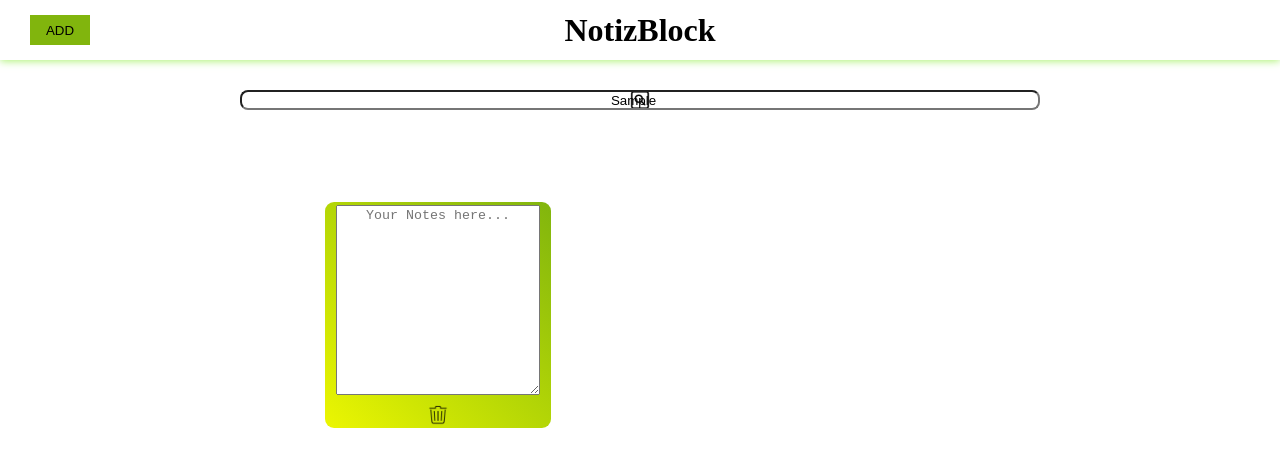
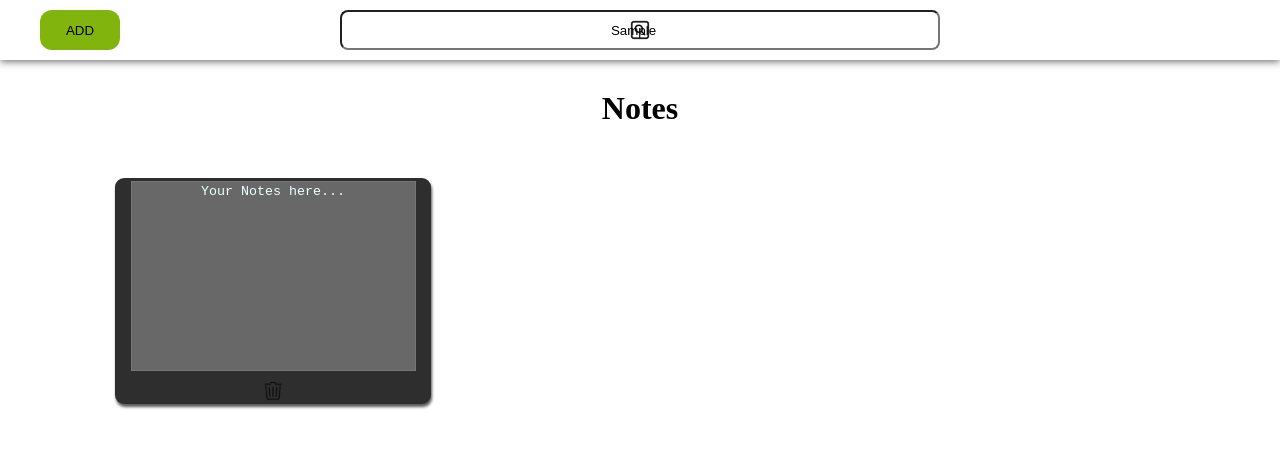
Before and after one commit to D-Aldin/Notes, a plain HTML site: page index.html in a window 1280 px wide. Both pictures are taken after typing "Sample" into the empty fields and a click on the button "ADD". Drawn offline with Linux system fonts and the light colour scheme.

Commit message:
most functions changed

```diff
--- a/css/style.css
+++ b/css/style.css
@@ -7,22 +7,16 @@ header {
     top: 0;
     left: 0;
     right: 0;
-    padding: 10px 160px;
+    padding: 10px 50px;
     max-width: 100%;
     height: 40px;
     display: flex;
     justify-content: center;
     border-bottom: 1px transparent;
-    box-shadow: 0px 1px 8px #a9f16f;
+    box-shadow: 0px 1px 8px #5a5a5a;
     align-items: center;
     margin-bottom: 30px;
   }
-
-header button {
-    position: absolute;
-    left: 0px;
-    margin: 30px;
-}
 
 main {
     padding: 0px 160px;
@@ -30,47 +24,72 @@ main {
 }
 
 button {
-    width: 60px;
-    height: 30px;
+    position: absolute;
+    left: 40px;
+    width: 80px;
+    height: 40px;
     border: none;
+    border-radius: 12px;
     background-color: #81b50d;
+
+
 }
 
 .search_section {
-    margin: 12px 50px;
+    /* margin: 12px 50px; */
     display: flex;
     justify-content: center;
 }
 
 .search_section input {
-    width: 100vh;
-    height: 20px;
+    display: flex;
+    width: 75vh;
+    height: 40px;
     text-align: center;
     background-image: url(../assets/icons/icons8-search-144.png);
     background-repeat: no-repeat;
     background-size: 24px;
     background-position: center;
-    margin-bottom: 50px;
+    /* margin-bottom: 50px; */
     border-radius: 8px;
+}
+
+h1 {
+    text-align: center;
 }
 
 ::placeholder {
     text-align: center;
+    color: azure;
  }
+
+textarea {
+    resize: none;
+}
+
+textarea:focus {
+    outline: none;
+}
+
 
 .note_boxes {
     border: 1px transparent;
     border-radius: 9px;
-    width: 220px;
+    width: 310px;
     height: 220px;
     margin: 30px;
-    background-image: linear-gradient(to right top, #ecf602, #cfe603, #b4d606, #9ac50a, #81b50d);
+    background-color: #2e2e2e;
     cursor: pointer;
     display: flex;
     justify-content: center;
     padding: 3px;
     flex-direction: column;
     align-items: center;
+    box-shadow: 1px 3px 3px #5a5a5a;
+}
+
+textarea {
+    background-color: #686868;
 }
 
 .note_boxes img {
@@ -82,7 +101,7 @@ button {
 .note_box_section {
     display: grid;
     grid-auto-rows: max-content;
-    grid-template-columns: repeat(3, 200px);
+    grid-template-columns: repeat(3, 340px);
     gap: 45px;
     justify-content: center;
 }
@@ -92,7 +111,7 @@ button {
     border-radius: 9px;
     width: 650px;
     height: 650px;
-    background-image: linear-gradient(to right top, #ecf602, #cfe603, #b4d606, #9ac50a, #81b50d);
+    background-color: #2e2e2e;
     z-index: 999;
 }
 
--- a/index.html
+++ b/index.html
@@ -1,30 +1,26 @@
 <!DOCTYPE html>
 <html lang="de-DE">
-<head>
-    <meta charset="UTF-8">
-    <meta name="viewport" content="width=device-width, initial-scale=1.0">
+  <head>
+    <meta charset="UTF-8" />
+    <meta name="viewport" content="width=device-width, initial-scale=1.0" />
     <script src="./scritps/script.js" defer></script>
-    <link rel="stylesheet" href="./css/style.css">
+    <link rel="stylesheet" href="./css/style.css" />
     <title>Notizblock</title>
-
-</head>
-<body onload="loadBoxes()">
+  </head>
+  <body onload="loadFromLocalStorage()">
     <header>
-        <h1>NotizBlock</h1>
-        <button id="add" onclick="addBox()" >ADD</button>
+      <button id="add" onclick="addBox()">ADD</button>
+      <section class="search_section">
+        <form action="">
+          <label for="search"></label>
+          <input type="search" id="search" />
+        </form>
+      </section>
     </header>
 
     <main>
-        <section class="search_section">
-            <form action="">
-                <label for="search"></label>
-                <input type="search" id="search">
-            </form>
-        </section>
-        <section class="note_box_section">
-
-
-        </section>
+      <h1>Notes</h1>
+      <section class="note_box_section"></section>
     </main>
-</body>
+  </body>
 </html>
--- a/scritps/script.js
+++ b/scritps/script.js
@@ -1,7 +1,8 @@
 let counter = 0;
 
-function createBox(id_number) {
-  return `<div onclick="openBox(this)" id=${id_number} class="note_boxes">
+
+function createBox(idNumber) {
+  return `<div onclick="openBox(this)" id=${idNumber} class="note_boxes">
             <textarea oninput="saveNotes(this)" type="text" placeholder="Your Notes here..."></textarea>
             <img onclick="stopEventBubbel(event); deleteBox(event)" class="trash" src="./assets/icons/icons8-trash-96.png" alt="trash">
           </div>`;
@@ -10,8 +11,7 @@ function createBox(id_number) {
 function addBox() {
   let refBoxSection = document.querySelector(".note_box_section");
   refBoxSection.innerHTML += createBox(counter++);
-
-  saveBoxes();
+  sortKeys();
 }
 
 function openBox(event) {
@@ -27,54 +27,49 @@ function stopEventBubbel(event) {
 function deleteBox(event) {
   const box = event.target;
   box.parentNode.remove();
-  removeNotesFromLocalStorage(event);
+  sortKeys();
+  localStorage.clear();
+  saveToLocalStorage();
 }
 
-function saveBoxes() {
-  let noteBoxes = document.querySelectorAll(".note_boxes"); // Get all the DIV´s with the class note_boxes
+function sortKeys() {
+  let refElement = document.querySelectorAll(".note_boxes");
 
-  for (let index = 0; index < noteBoxes.length; index++) {
-    // Iterate over the NodeList´s
-    const element = noteBoxes[index];
-    let noteBoxesSerialized = JSON.stringify(element.outerHTML); // Convert the content to strings
-    localStorage.setItem(element.id, noteBoxesSerialized); // Save it in the localStorage
+  for (let i = 0; i < refElement.length; i++) {
+    const element = refElement[i];
+    element.id = i;
+    counter = element.id;
   }
 }
 
-function loadBoxes() {
+function saveToLocalStorage() {
+  let noteBoxes = document.querySelectorAll(".note_boxes");
+
+  for (let index = 0; index < noteBoxes.length; index++) {
+    let noteBoxesSerialized = JSON.stringify(noteBoxes[index].outerHTML);
+    localStorage.setItem(index, noteBoxesSerialized);
+
+  }
+}
+
+function loadFromLocalStorage() {
   let sectionToLoad = document.querySelector(".note_box_section");
 
-  // Iterate through all keys in localStorage
   for (let i = 0; i < localStorage.length; i++) {
     let key = localStorage.key(i);
     let boxContent = localStorage.getItem(key);
-
-    if (boxContent) {  // Ensure there is content before adding
-      sectionToLoad.innerHTML += JSON.parse(boxContent);
-      counter = Math.max(counter, parseInt(key) + 1); // Update counter to avoid duplicate IDs
-      saveNotes()
-    }
+    sectionToLoad.innerHTML += JSON.parse(boxContent);
   }
+  sortKeys();
 }
 
-
-function saveNotes(event) {
-  event.innerHTML = event.value;
-}
-
-function removeNotesFromLocalStorage(event) {
+function removeBoxesFromLocalStorage(event) {
   const getKey = event.target;
-  console.log(getKey.parentNode.id);
-
   localStorage.removeItem(parseInt(getKey.parentNode.id));
 }
 
-function sortKeys() {
-  for (let i = 0; i < localStorage.length; i++) {
-    let oldKey = localStorage.key(i);
-    let newKey = String(i);
-    let value = localStorage.getItem(oldKey);
-    localStorage.setItem(newKey, value);
-    // localStorage.removeItem(oldKey);
-  }
+function saveNotes(event) {
+
+  event.innerHTML = event.value;
+  saveToLocalStorage()
 }
```
